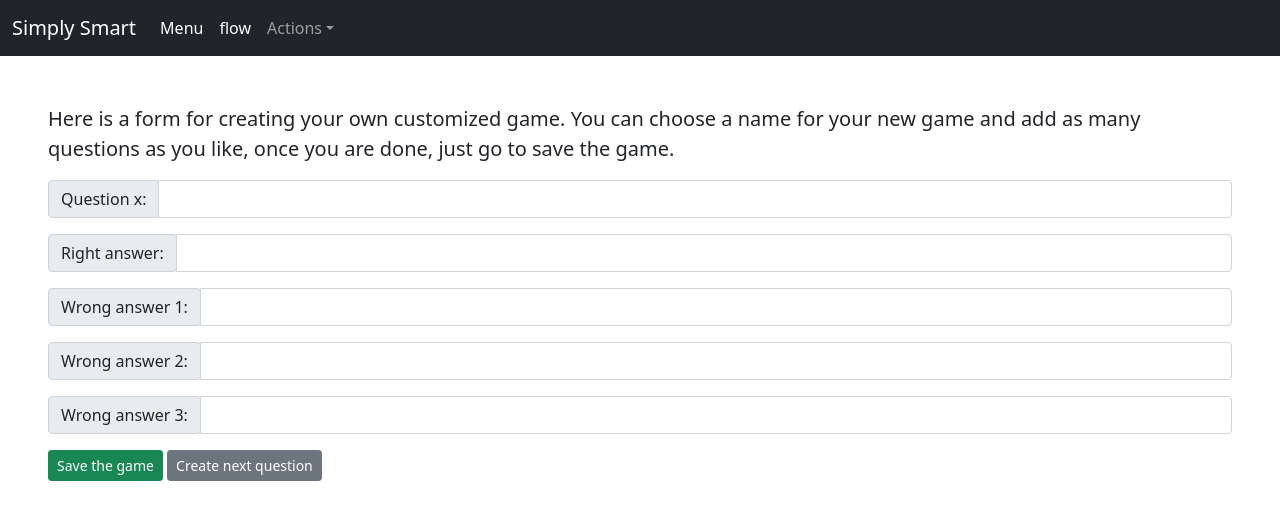
After one commit to Flowdawan/SimplySmart, a Django app: page /game/game/customGame/create/questions/1 in a window 1280 px wide. The commit adds this page. Shown: the top 520 px of the page. Run offline with Django 4.2, Linux system fonts and the light colour scheme; a user stored in the database is signed in.

Commit message:
It is possible to create custom games

```diff
--- a/game/admin.py
+++ b/game/admin.py
@@ -2,7 +2,7 @@ from django.contrib import admin
 from .models import Question
 from .models import Player
 from .models import QuestionStat
-#from .models import PlayerGame
+from .models import PlayerGame
 from .models import PlayerQuestion
 
 
@@ -11,5 +11,5 @@ from .models import PlayerQuestion
 admin.site.register(Question)
 admin.site.register(Player)
 admin.site.register(QuestionStat)
-#admin.site.register(PlayerGame)
+admin.site.register(PlayerGame)
 admin.site.register(PlayerQuestion)
--- a/game/models.py
+++ b/game/models.py
@@ -50,18 +50,17 @@ class MyRegistrationForm(UserCreationForm):
             user.save()
         return user
 
-# class PlayerGame(models.Model):
-#     def __str__(self):
-#         return self.game_name
-#     player = models.ForeignKey('game.player', on_delete=models.CASCADE)
-#     game_name = models.CharField(max_length=350, default='')
+class PlayerGame(models.Model):
+     def __str__(self):
+         return self.game_name
+     user = models.ForeignKey('auth.user', on_delete=models.CASCADE, default='')
+     game_name = models.CharField(max_length=350, default='')
 
 class PlayerQuestion(models.Model):
     def __str__(self):
         return self.question
 
-    game_name = models.CharField(max_length=350, default='')
-    user = models.ForeignKey('auth.user', on_delete=models.CASCADE, default='')
+    game_name = models.ForeignKey('game.PlayerGame', on_delete=models.CASCADE, default='')
     question = models.CharField(max_length=650, default='')
     answer_1_right_one = models.CharField(max_length=400, default='')
     answer_2 = models.CharField(max_length=400, default='')
@@ -70,7 +69,7 @@ class PlayerQuestion(models.Model):
 
 class PlayerGameForm(ModelForm):
     class Meta:
-        model = PlayerQuestion
+        model = PlayerGame
         fields = '__all__'
         exclude = ('user',)
         #fields = ['game', 'question', 'answer_1_right_one', 'answer_2', 'answer_3', 'answer_4']
@@ -81,3 +80,17 @@ class PlayerGameForm(ModelForm):
         super(PlayerGameForm, self).__init__(*args, **kwargs)
         for visible in self.visible_fields():
             visible.field.widget.attrs['class'] = 'form-control'
+
+class PlayerQuestionsForm(ModelForm):
+    class Meta:
+        model = PlayerQuestion
+        fields = '__all__'
+        exclude = ('game_name',)
+        #fields = ['game', 'question', 'answer_1_right_one', 'answer_2', 'answer_3', 'answer_4']
+    def validate_data(self):
+       data = self.cleaned_data['fields']
+       return data
+    def __init__(self, *args, **kwargs):
+        super(PlayerQuestionsForm, self).__init__(*args, **kwargs)
+        for visible in self.visible_fields():
+            visible.field.widget.attrs['class'] = 'form-control'
--- /dev/null
+++ b/game/templates/game/customGame/questions.html
@@ -0,0 +1,58 @@
+{% extends 'layout.html' %}
+{% block content %}
+{% load static %}
+<div class="bg-transparent m-4 p-4">
+  <p class="lead">
+    Here is a form for creating your own customized game. You can choose a name
+    for your new game and add as many questions as you like, once you are done,
+    just go to save the game.
+  </p>
+
+<form method="post">
+  {% csrf_token %}
+          <div class="input-group mb-3">
+            <div class="input-group-prepend">
+              <span class="input-group-text" id="inputGroup-sizing-default">Question x:</span>
+            </div>
+            {{ form.question }}
+          </div>
+
+          <div>
+            <div class="input-group mb-3">
+              <div class="input-group-prepend">
+                <span class="input-group-text" id="inputGroup-sizing-default">Right answer:</span>
+              </div>
+              {{ form.answer_1_right_one }}
+            </div>
+
+            <div class="input-group mb-3">
+              <div class="input-group-prepend">
+                <span class="input-group-text" id="inputGroup-sizing-default">Wrong answer 1:</span>
+              </div>
+              {{ form.answer_2 }}
+
+            </div>
+
+            <div class="input-group mb-3">
+              <div class="input-group-prepend">
+                <span class="input-group-text" id="inputGroup-sizing-default">Wrong answer 2:</span>
+              </div>
+              {{ form.answer_3 }}
+            </div>
+
+            <div class="input-group mb-3">
+              <div class="input-group-prepend">
+                <span class="input-group-text" id="inputGroup-sizing-default">Wrong answer 3:</span>
+              </div>
+              {{ form.answer_4 }}
+
+            </div>
+          </div>
+
+          <button name="save" type="submit" class="btn btn-success btn-sm">Save the game</button>
+          <button name="next" value="next" type="submit" class="btn btn-secondary btn-sm">
+            Create next question
+          </button>
+        </div>
+      </form>
+{% endblock %}
--- a/game/urls.py
+++ b/game/urls.py
@@ -12,5 +12,5 @@ urlpatterns = [
     path('checkAnswer/<int:question_id>/<str:answer>', views.check_answer, name='checkAnswer'),
     path('auth/manage', views.manageUser, name='manageUser'),
     path('game/customGame/create', views.customGame, name='customGame'),
-
+    path('game/customGame/create/questions/<str:game_names>', views.customGameQuestions, name='customGameQuestions'),
 ]
--- a/game/views.py
+++ b/game/views.py
@@ -2,8 +2,14 @@ from random import randint
 from django.contrib import messages
 from django.shortcuts import render, redirect
 from django.contrib.auth import authenticate, login, logout
+from django.http import HttpResponseRedirect
+from django.urls import reverse
 
 from game.models import PlayerGameForm
+from game.models import PlayerQuestionsForm
+from game.models import PlayerGame
+
+
 from game.models import Question
 from game.models import MyRegistrationForm
 from game.models import Player
@@ -126,10 +132,16 @@ def customGame(request):
                 newGame = form.save(commit=False)
                 newGame.user = request.user
                 newGame.save()
-                # redirect to a new URL:
-                return redirect('menu')
+                if request.POST.get("next"):
+                    game_names = request.POST.get("game_name")
+                    #return redirect('menu')
+                    form = PlayerQuestionsForm()
+                    url = reverse('customGameQuestions', args=(game_names,))
+                    return HttpResponseRedirect(url)
+                else:
+                    return redirect('menu')
             else:
-                return redirect('regularGame')
+                return HttpResponseRedirect('')
 
         # if a GET (or any other method) we'll create a blank form
         else:
@@ -137,3 +149,35 @@ def customGame(request):
             return render(request, 'game/customGame/gameCreate.html', {'form': form})
     else:
         return redirect('signin')
+
+
+def customGameQuestions(request, game_names):
+    game = PlayerGame.objects.filter(game_name=game_names)
+
+    if request.user.is_authenticated:
+    # if this is a POST request we need to process the form data
+        if request.method == 'POST':
+            # create a form instance and populate it with data from the request:
+            form = PlayerQuestionsForm(request.POST)
+            # check whether it's valid:
+            if form.is_valid():
+                # process the data in form.cleaned_data as required
+                newQuestion = form.save(commit=False)
+                newQuestion.game_name = game[0]
+
+                print(newQuestion)
+                newQuestion.save()
+                if request.POST.get("next"):
+                    return HttpResponseRedirect('')
+                else:
+                    return redirect('menu')
+            else:
+                print()
+                return redirect('menu')
+
+        # if a GET (or any other method) we'll create a blank form
+        else:
+            form = PlayerQuestionsForm()
+            return render(request, 'game/customGame/questions.html', {'form': form, 'game_names': game_names})
+    else:
+        return redirect('signin')
```
Also changed, not shown: game/templates/game/customGame/gameCreate.html (+3 -42 lines), db.sqlite3, game/migrations/0005_playergame_playerquestion.py.
